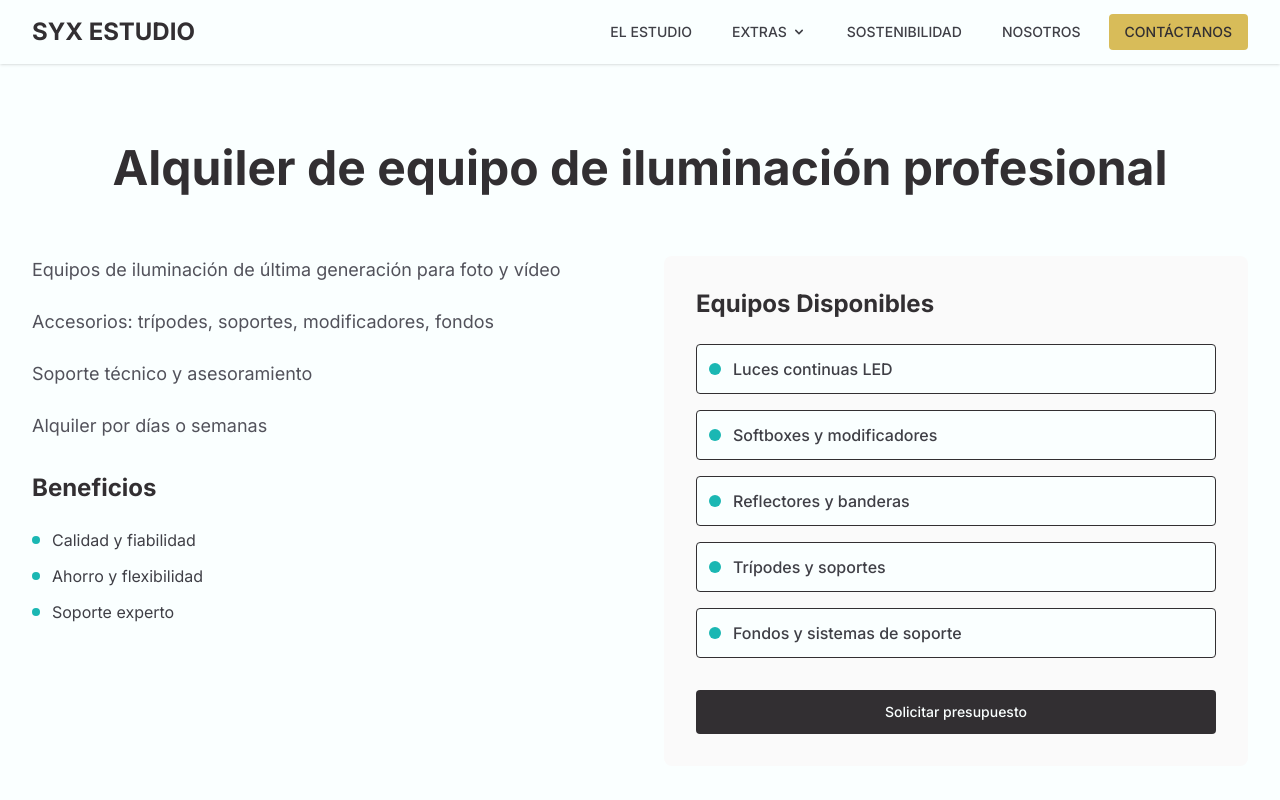
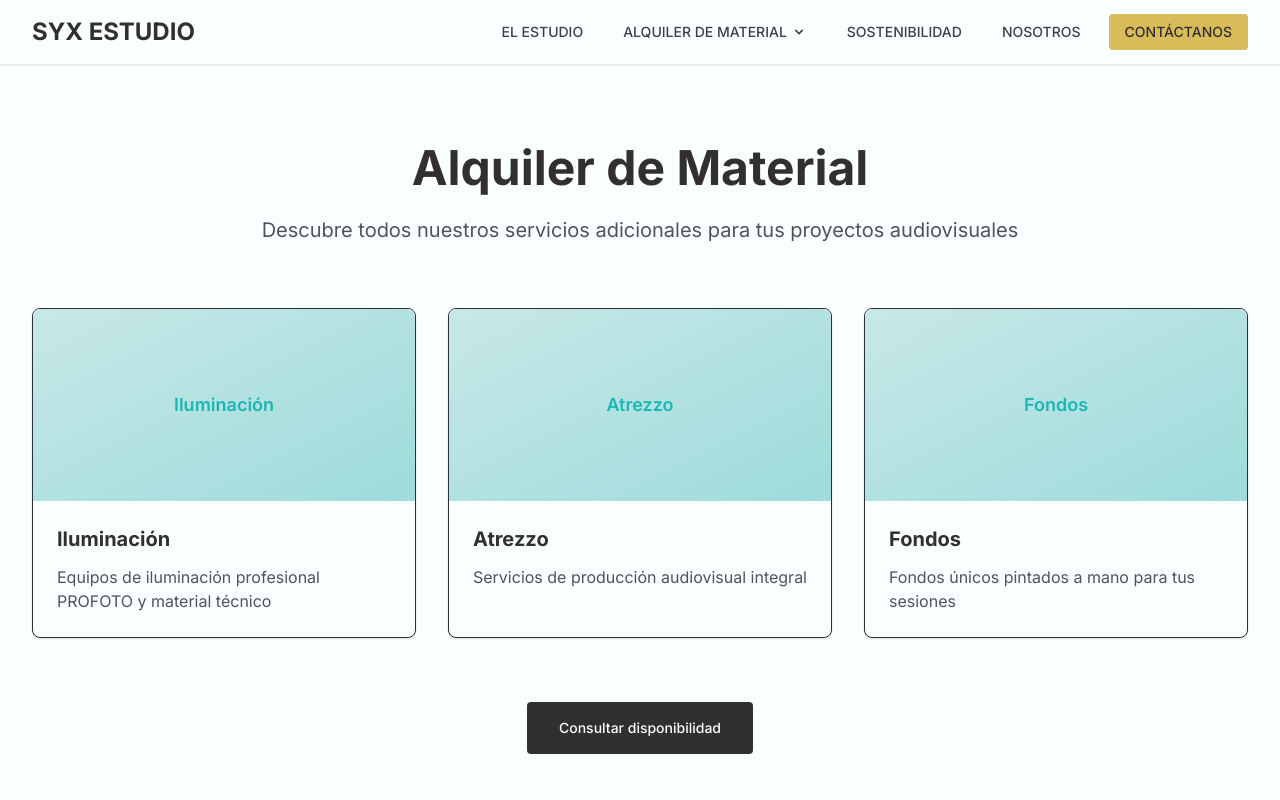
Before and after one commit to portiaove/syx, a Next.js app: page /alquiler-de-material in a window 1280 px wide. Shown: the top 800 px of the page. Built offline with nearby package versions, Linux system fonts and the light colour scheme.

Commit message:
Modify alquiler de material routes

```diff
--- a/src/app/alquiler-de-material/page.tsx
+++ b/src/app/alquiler-de-material/page.tsx
@@ -1,73 +1,80 @@
-import { getExtrasContentData } from '@/lib/content';
-import CTAButton from '@/components/CTAButton';
-import { generateSEOMetadata, SEOPresets } from '@/components/SEOHead';
-
-interface AlquilerMaterialData {
-  headline: string;
-  paragraphs: string[];
-  benefits: string[];
-  equipment: string[];
-}
+import Link from "next/link";
+import CTAButton from "@/components/CTAButton";
+import { generateSEOMetadata, SEOPresets } from "@/components/SEOHead";
 
 export const metadata = generateSEOMetadata(SEOPresets.alquiler);
 
-export default function AlquilerMaterial() {
-  const data = getExtrasContentData('alquiler-material') as AlquilerMaterialData;
+export default function AlquilerDeMaterial() {
+  const servicios = [
+    {
+      title: "Iluminación",
+      description: "Equipos de iluminación profesional PROFOTO y material técnico",
+      href: "/iluminacion",
+      image: "/img/equipment-placeholder.jpg"
+    },
+    {
+      title: "Atrezzo",
+      description: "Servicios de producción audiovisual integral",
+      href: "/atrezzo",
+      image: "/img/production-placeholder.jpg"
+    },
+    {
+      title: "Fondos",
+      description: "Fondos únicos pintados a mano para tus sesiones",
+      href: "/fondos",
+      image: "/img/fondos-placeholder.jpg"
+    }
+  ];
 
   return (
     <>
       <section className="py-20">
         <div className="max-w-7xl mx-auto px-4 sm:px-6 lg:px-8">
           <div className="text-center mb-16">
-            <h1 className="text-4xl md:text-5xl font-bold text-gray-900 mb-6">
-              {data.headline}
+            <h1 className="text-4xl md:text-5xl font-bold text-primary mb-6">
+              Alquiler de Material
             </h1>
+            <p className="text-xl text-gray-600 max-w-3xl mx-auto">
+              Descubre todos nuestros servicios adicionales para tus proyectos audiovisuales
+            </p>
           </div>
 
-          <div className="grid grid-cols-1 lg:grid-cols-2 gap-12 mb-16">
-            <div>
-              <div className="space-y-6 mb-8">
-                {data.paragraphs.map((paragraph, index) => (
-                  <p key={index} className="text-gray-600 text-lg">
-                    {paragraph}
+          <div className="grid grid-cols-1 md:grid-cols-3 gap-8 mb-16">
+            {servicios.map((servicio, index) => (
+              <Link
+                key={index}
+                href={servicio.href}
+                className="block group"
+              >
+                <div className="bg-white rounded-lg shadow-sm border hover:shadow-lg transition-all duration-300 overflow-hidden h-full">
+                  <div className="relative h-48 bg-gray-100">
+                    {/* Placeholder para imagen - puedes reemplazar con imágenes reales */}
+                    <div className="absolute inset-0 bg-gradient-to-br from-accent/20 to-accent/40 flex items-center justify-center">
+                      <span className="text-accent font-semibold text-lg">{servicio.title}</span>
+                    </div>
+                  </div>
+                  <div className="p-6">
+                    <h3 className="text-xl font-bold text-primary mb-3 group-hover:text-cta transition-colors">
+                      {servicio.title}
+                    </h3>
+                    <p className="text-gray-600">
+                      {servicio.description}
                     </p>
+                  </div>
+                </div>
+              </Link>
             ))}
           </div>
 
-              <h2 className="text-2xl font-bold text-gray-900 mb-6">Beneficios</h2>
-              <ul className="space-y-3">
-                {data.benefits.map((benefit, index) => (
-                  <li key={index} className="flex items-center">
-                    <div className="w-2 h-2 bg-accent rounded-full mr-3"></div>
-                    <span className="text-gray-700">{benefit}</span>
-                  </li>
-                ))}
-              </ul>
-            </div>
-
-            <div className="bg-gray-50 rounded-lg p-8">
-              <h2 className="text-2xl font-bold text-gray-900 mb-6">Equipos Disponibles</h2>
-              <ul className="space-y-4">
-                {data.equipment.map((item, index) => (
-                  <li key={index} className="flex items-center p-3 bg-white rounded border">
-                    <div className="w-3 h-3 bg-accent rounded-full mr-3"></div>
-                    <span className="text-gray-700 font-medium">{item}</span>
-                  </li>
-                ))}
-              </ul>
-
-              <div className="mt-8">
+          <div className="text-center">
             <CTAButton
               href="/contacto"
-                  label="Solicitar presupuesto"
-                  className="w-full text-center"
+              label="Consultar disponibilidad"
+              className="text-lg px-8 py-4"
             />
           </div>
         </div>
-          </div>
-        </div>
       </section>
-
     </>
   );
 }
--- a/src/app/produccion/page.tsx
+++ b/src/app/atrezzo/page.tsx
@@ -27,7 +27,7 @@ interface ProduccionData {
 
 export const metadata = generateSEOMetadata(SEOPresets.produccion);
 
-export default function Produccion() {
+export default function Atrezzo() {
   const data = getExtrasContentData('produccion') as ProduccionData;
 
   return (
--- a/src/app/fondos-de-fotografia/page.tsx
+++ b/src/app/fondos/page.tsx
@@ -12,7 +12,7 @@ interface FondosData {
 
 export const metadata = generateSEOMetadata(SEOPresets.fondos);
 
-export default function FondosFotografia() {
+export default function Fondos() {
   const data = getExtrasContentData('fondos') as FondosData;
 
   return (
--- a/src/app/page.tsx
+++ b/src/app/page.tsx
@@ -138,12 +138,12 @@ export default function Home() {
                   service.includes("vídeo") ||
                   service.includes("Eventos")
                 ) {
-                  return "/produccion";
+                  return "/atrezzo";
                 }
                 if (service.includes("Alquiler")) {
                   return "/alquiler-de-material";
                 }
-                return "/produccion";
+                return "/atrezzo";
               };
 
               return (
--- a/src/components/Header.tsx
+++ b/src/components/Header.tsx
@@ -74,7 +74,7 @@ export default function Header() {
                   aria-haspopup="true"
                   aria-expanded={isExtrasOpen}
                 >
-                  EXTRAS
+                  ALQUILER DE MATERIAL
                   <svg
                     className="ml-1 h-4 w-4"
                     fill="currentColor"
@@ -93,25 +93,25 @@ export default function Header() {
                   <div className="absolute right-0 mt-2 w-56 bg-white rounded-md shadow-lg z-50">
                     <div className="py-1">
                       <Link
-                        href="/alquiler-de-material"
+                        href="/iluminacion"
                         className="block px-4 py-2 text-sm text-gray-700 hover:text-cta hover:bg-yellow-50"
                         onClick={handleExtrasLinkClick}
                       >
-                        Alquiler de Material
+                        Iluminación
                       </Link>
                       <Link
-                        href="/produccion"
+                        href="/atrezzo"
                         className="block px-4 py-2 text-sm text-gray-700 hover:text-cta hover:bg-yellow-50"
                         onClick={handleExtrasLinkClick}
                       >
-                        Producción
+                        Atrezzo
                       </Link>
                       <Link
-                        href="/fondos-de-fotografia"
+                        href="/fondos"
                         className="block px-4 py-2 text-sm text-gray-700 hover:text-cta hover:bg-yellow-50"
                         onClick={handleExtrasLinkClick}
                       >
-                        Fondos de Fotografía
+                        Fondos
                       </Link>
                     </div>
                   </div>
@@ -241,21 +241,28 @@ export default function Header() {
                 className="block px-3 py-3 text-base font-medium text-gray-700 hover:text-primary"
                 onClick={handleMobileLinkClick}
               >
-                Alquiler de Material
+                ALQUILER DE MATERIAL
               </Link>
               <Link
-                href="/produccion"
+                href="/iluminacion"
                 className="block px-3 py-3 text-base font-medium text-gray-700 hover:text-primary"
                 onClick={handleMobileLinkClick}
               >
-                Producción
+                ILUMINACIÓN
               </Link>
               <Link
-                href="/fondos-de-fotografia"
+                href="/atrezzo"
                 className="block px-3 py-3 text-base font-medium text-gray-700 hover:text-primary"
                 onClick={handleMobileLinkClick}
               >
-                Fondos de Fotografía
+                ATREZZO
+              </Link>
+              <Link
+                href="/fondos"
+                className="block px-3 py-3 text-base font-medium text-gray-700 hover:text-primary"
+                onClick={handleMobileLinkClick}
+              >
+                FONDOS
               </Link>
               <Link
                 href="/sostenibilidad"
--- a/src/components/SEOHead.tsx
+++ b/src/components/SEOHead.tsx
@@ -143,7 +143,7 @@ export const SEOPresets = {
       "eventos corporativos",
       "direccion creativa",
     ],
-    url: "https://syxestudio.es/produccion/",
+    url: "https://syxestudio.es/atrezzo/",
   },
   alquiler: {
     title: "Alquiler de Material Audiovisual - Equipos Profesionales",
@@ -169,7 +169,7 @@ export const SEOPresets = {
       "texturas profesionales",
       "cyclorama",
     ],
-    url: "https://syxestudio.es/fondos-de-fotografia/",
+    url: "https://syxestudio.es/fondos/",
   },
   contacto: {
     title: "Contacto y Reservas - SYX Estudio Madrid",
```
Also changed, not shown: src/app/iluminacion/page.tsx (added, +73 -0 lines). Lines whose indentation alone changed are shown as unchanged.
